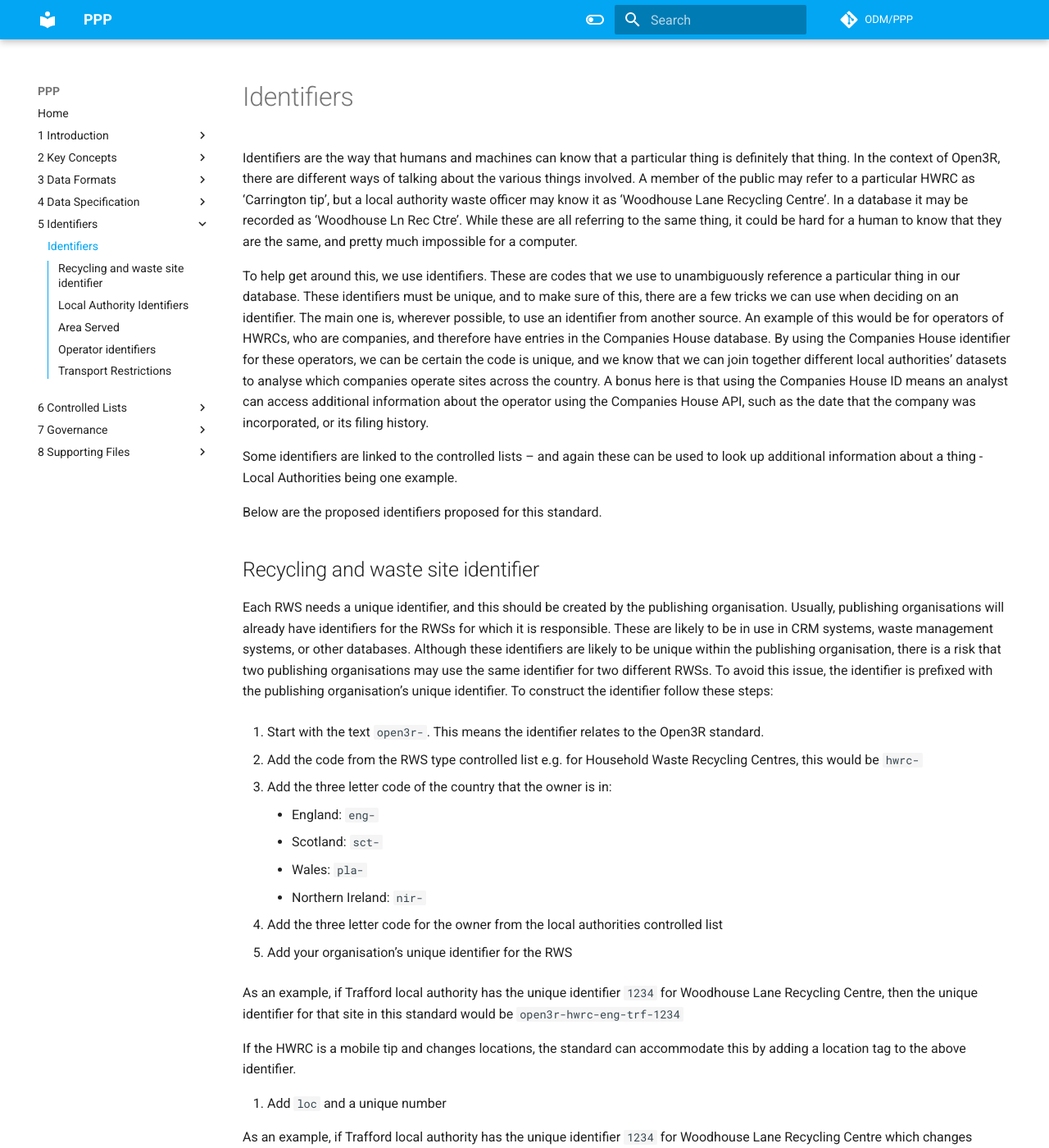
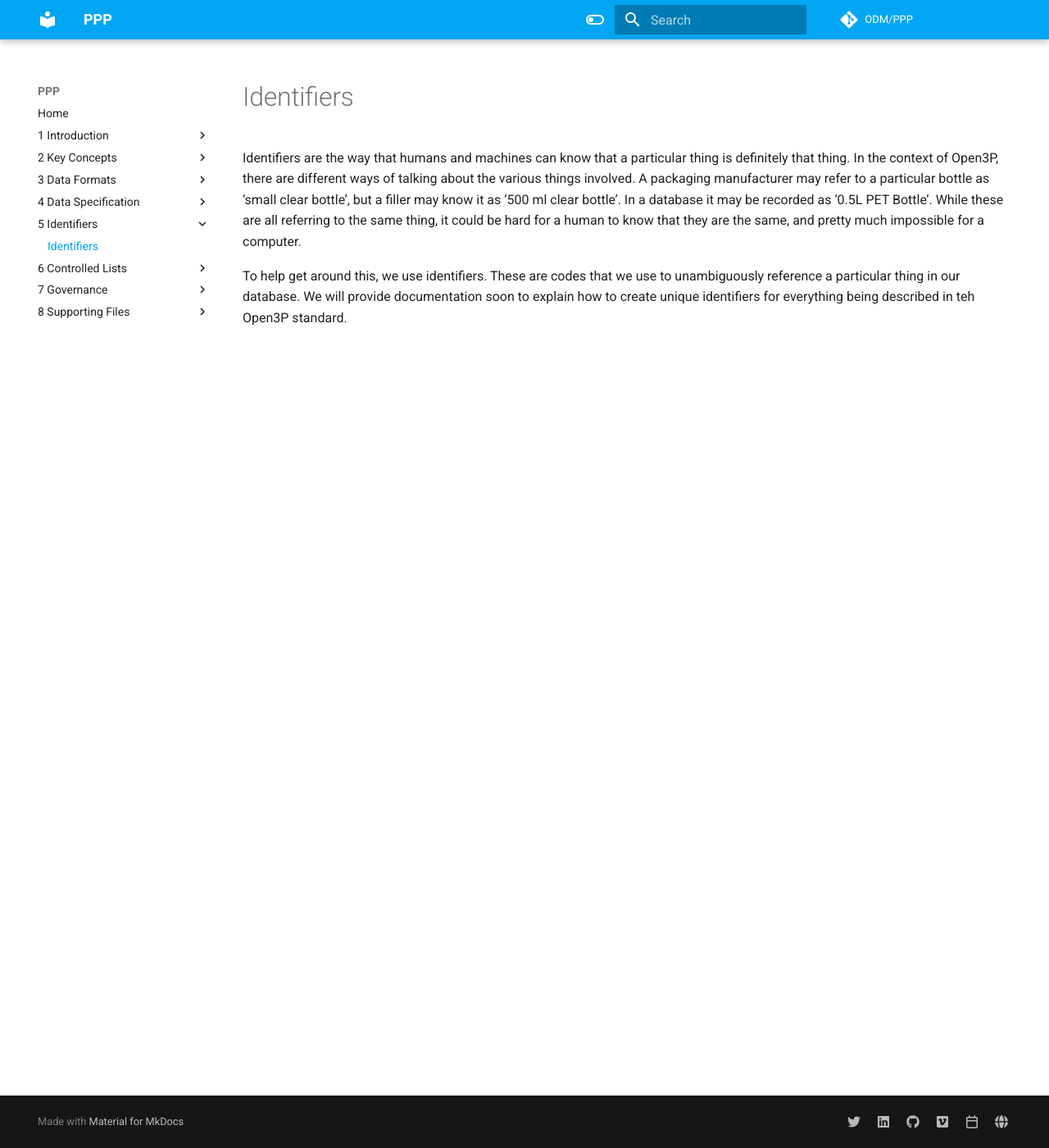
Before and after one commit to OpenDataManchester/Open3P, an MkDocs documentation site: the page built from docs/5_Identifiers/5_1_Identifiers.md, in a window 1280 px wide and 1400 px high. Shown: the whole window at 82% size. Built offline with MkDocs 1.6.1 and Material for MkDocs 9.7.7, drawn with Linux system fonts in a browser that asks for light colours; comment, search, counter and statistics services are not loaded; some of the changed text lies outside the part shown.

Commit message:
remove open3r text and replace with holding text

```diff
--- a/docs/5_Identifiers/5_1_Identifiers.md
+++ b/docs/5_Identifiers/5_1_Identifiers.md
@@ -1,93 +1,5 @@
 # Identifiers
 
-Identifiers are the way that humans and machines can know that a particular thing is definitely that thing. In the context of Open3R, there are different ways of talking about the various things involved. A member of the public may refer to a particular HWRC as ‘Carrington tip’, but a local authority waste officer may know it as ‘Woodhouse Lane Recycling Centre’. In a database it may be recorded as ‘Woodhouse Ln Rec Ctre’. While these are all referring to the same thing, it could be hard for a human to know that they are the same, and pretty much impossible for a computer.
+Identifiers are the way that humans and machines can know that a particular thing is definitely that thing. In the context of Open3P, there are different ways of talking about the various things involved. A packaging manufacturer may refer to a particular bottle as ‘small clear bottle’, but a filler may know it as ‘500 ml clear bottle’. In a database it may be recorded as ‘0.5L PET Bottle’. While these are all referring to the same thing, it could be hard for a human to know that they are the same, and pretty much impossible for a computer.
 
-To help get around this, we use identifiers. These are codes that we use to unambiguously reference a particular thing in our database. These identifiers must be unique, and to make sure of this, there are a few tricks we can use when deciding on an identifier. The main one is, wherever possible, to use an identifier from another source. An example of this would be for operators of HWRCs, who are companies, and therefore have entries in the Companies House database. By using the Companies House identifier for these operators, we can be certain the code is unique, and we know that we can join together different local authorities’ datasets to analyse which companies operate sites across the country. A bonus here is that using the Companies House ID means an analyst can access additional information about the operator using the Companies House API, such as the date that the company was incorporated, or its filing history.
-
-Some identifiers are linked to the controlled lists – and again these can be used to look up additional information about a thing - Local Authorities being one example.
-
-Below are the proposed identifiers proposed for this standard.
-
-## Recycling and waste site identifier
-
-Each RWS needs a unique identifier, and this should be created by the publishing organisation. Usually, publishing organisations will already have identifiers for the RWSs for which it is responsible. These are likely to be in use in CRM systems, waste management systems, or other databases. Although these identifiers are likely to be unique within the publishing organisation, there is a risk that two publishing organisations may use the same identifier for two different RWSs. To avoid this issue, the identifier is prefixed with the publishing organisation's unique identifier. To construct the identifier follow these steps:
-
-1. Start with the text `open3r-`. This means the identifier relates to the Open3R standard.
-
-2. Add the code from the RWS type controlled list e.g. for Household Waste Recycling Centres, this would be `hwrc-`
-
-3. Add the three letter code of the country that the owner is in:
-	* England: `eng-`
-	* Scotland: `sct-`
-	* Wales: `pla-`
-	* Northern Ireland: `nir-`
-
-4. Add the three letter code for the owner from the local authorities controlled list
-
-5. Add your organisation's unique identifier for the RWS
-
-As an example, if Trafford local authority has the unique identifier `1234` for Woodhouse Lane Recycling Centre, then the unique identifier for that site in this standard would be `open3r-hwrc-eng-trf-1234`
-
-If the HWRC is a mobile tip and changes locations, the standard can accommodate this by adding a location tag to the above identifier.
-
-6. Add `loc` and a unique number
-
-As an example, if Trafford local authority has the unique identifier `1234` for Woodhouse Lane Recycling Centre which changes location, then the unique identifier for one site in this standard would be `open3r-hwrc-eng-trf-1234-loc1` and the next site would be `open3r-hwrc-eng-trf-1234-loc2`.
-
-## Local Authority Identifiers
-
-Local authority identifiers should be constructed in the following way:
-
-1. Start with the text 'open3r-localauth-'
-
-2. Add the three letter code of the country that the local authority is in:
-	* England: `eng-`
-	* Scotland: `sct-`
-	* Wales: `pla-`
-	* Northern Ireland: `nir-`
-
-3. Add the three letter code from the local authorities controlled list
-
-For example, the code for Trafford would be `open3r-localauth-eng-trf`
-
-## Area Served
-
-When providing separate information about the area served by a HWRC, the identifier should be constructed in the following way:
-
-1. Start with the prefix `open3r-area-`
-
-2. Add the three letter code of the country that the owner is in:
-	* England: `eng-`
-	* Scotland: `sct-`
-	* Wales: `pla-`
-	* Northern Ireland: `nir-`
-
-3. Add the three letter code for the owner from the local authorities controlled list
-
-4. Add a unique code to differentiate this area from others that your organisation might publish
-
-As an example, if Trafford published data about the area served by Woodhouse Lane Recycling Centre, they would use the identifier `open3r-area-eng-trf-a001`
-
-## Operator identifiers
-
-Using common identifiers for RWS operators will enable analysis of aggregated data, such as counting sites by operator across the country. Where the operator is a limited company, then the Companies House identifier should be used.
-
-## Transport Restrictions
-
-When providing separate information about the transport restrictions at a HWRC, the identifier should be constructed in the following way:
-
-1. Start with the prefix `open3r-trans-`
-
-2. Add the three letter code of the country that the owner is in:
-	* England: `eng-`
-	* Scotland: `sct-`
-	* Wales: `pla-`
-	* Northern Ireland: `nir-`
-
-3. Add the three letter code for the owner from the local authorities controlled list
-
-4. Add your organisation's unique identifier for the HWRC
-
-5. Add a unique code to differentiate this area from others that your organisation might publish
-
-As an example, if Trafford published data about their transport restrictions for small vehicles by Woodhouse Lane Recycling Centre, they would use the identifier `open3r-trans-eng-trf-1234t001`
+To help get around this, we use identifiers. These are codes that we use to unambiguously reference a particular thing in our database. We will provide documentation soon to explain how to create unique identifiers for everything being described in teh Open3P standard.
```
